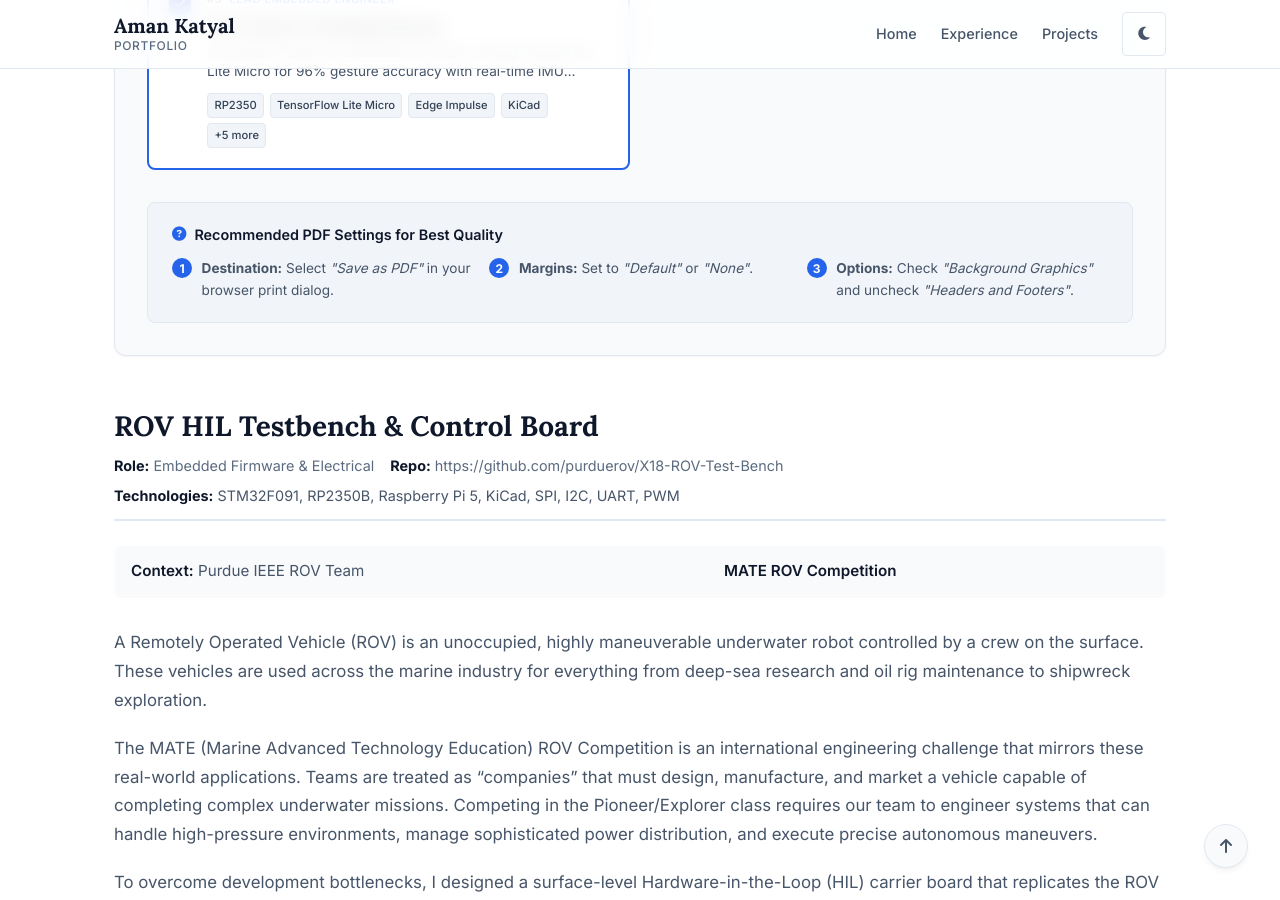
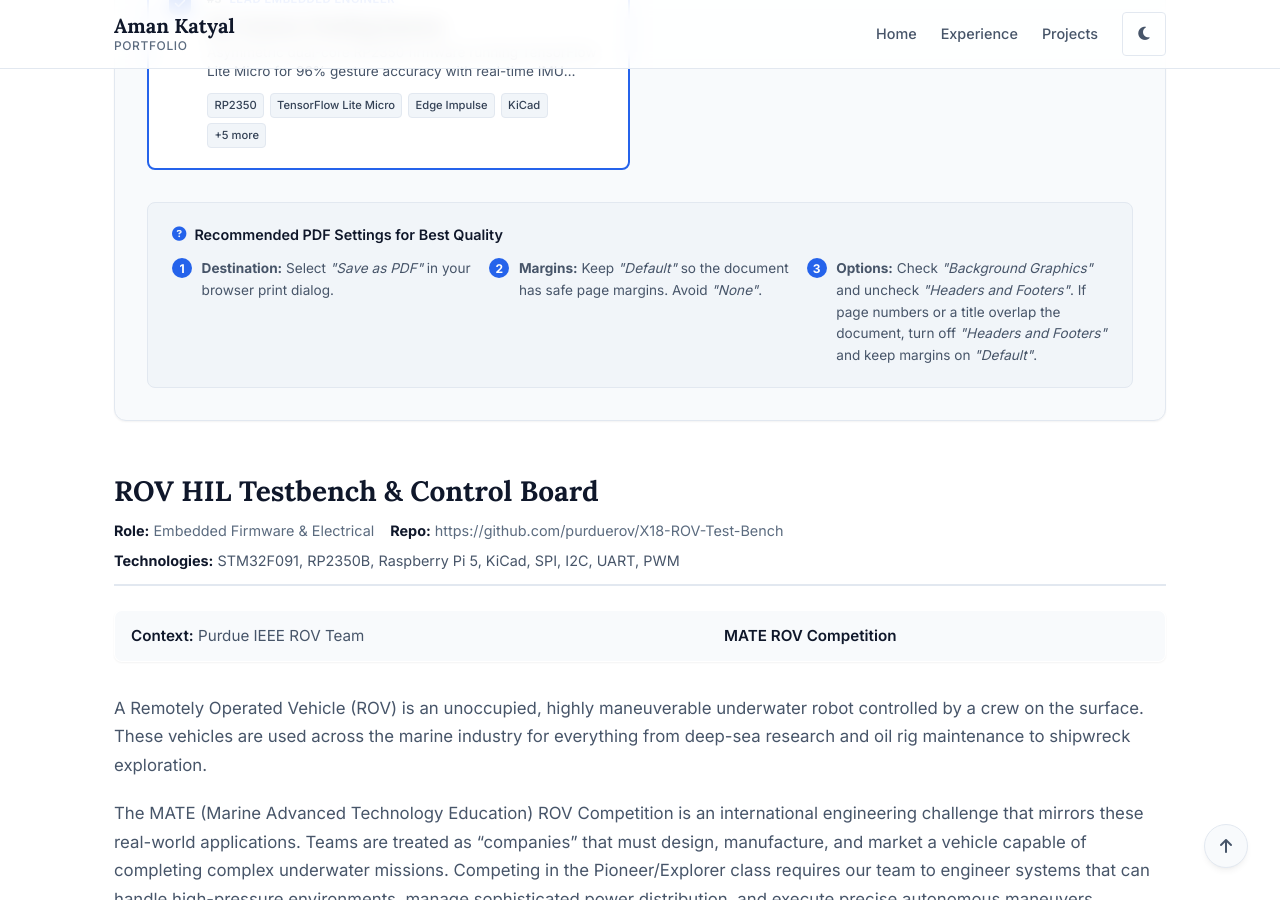
Before and after one commit to aman-katyal/aman-katyal.github.io, a Jekyll site: the page built from print-portfolio.html, in a window 1280 px wide and 900 px high, scrolled down 593 px. Built offline with Jekyll 4.4.1, drawn with Linux system fonts in a browser that asks for light colours.

Commit message:
Reserve print margins for browser headers

```diff
--- a/_includes/print/builder.html
+++ b/_includes/print/builder.html
@@ -77,11 +77,11 @@
       </div>
       <div class="instruction-step">
         <span class="step-num">2</span>
-        <div><strong>Margins:</strong> Set to <em>"Default"</em> or <em>"None"</em>.</div>
+        <div><strong>Margins:</strong> Keep <em>"Default"</em> so the document has safe page margins. Avoid <em>"None"</em>.</div>
       </div>
       <div class="instruction-step">
         <span class="step-num">3</span>
-        <div><strong>Options:</strong> Check <em>"Background Graphics"</em> and uncheck <em>"Headers and Footers"</em>.</div>
+        <div><strong>Options:</strong> Check <em>"Background Graphics"</em> and uncheck <em>"Headers and Footers"</em>. If page numbers or a title overlap the document, turn off <em>"Headers and Footers"</em> and keep margins on <em>"Default"</em>.</div>
       </div>
     </div>
   </div>
--- a/_sass/_print.scss
+++ b/_sass/_print.scss
@@ -1,6 +1,13 @@
 /* ==========================================================================
    PRINT LAYOUT & PDF OPTIMIZATION
    ========================================================================== */
+
+/* Keep content out of the browser's printable header/footer area. Without
+   this, Chrome/Firefox can paint the date, title, and page number over the
+   document when the dialog uses "Margins: None". */
+@page {
+  margin: 0.5in;
+}
 
 @media print {
   .only-print {
```
Also changed, not shown: tests/print.test.js (+19 -0 lines).
